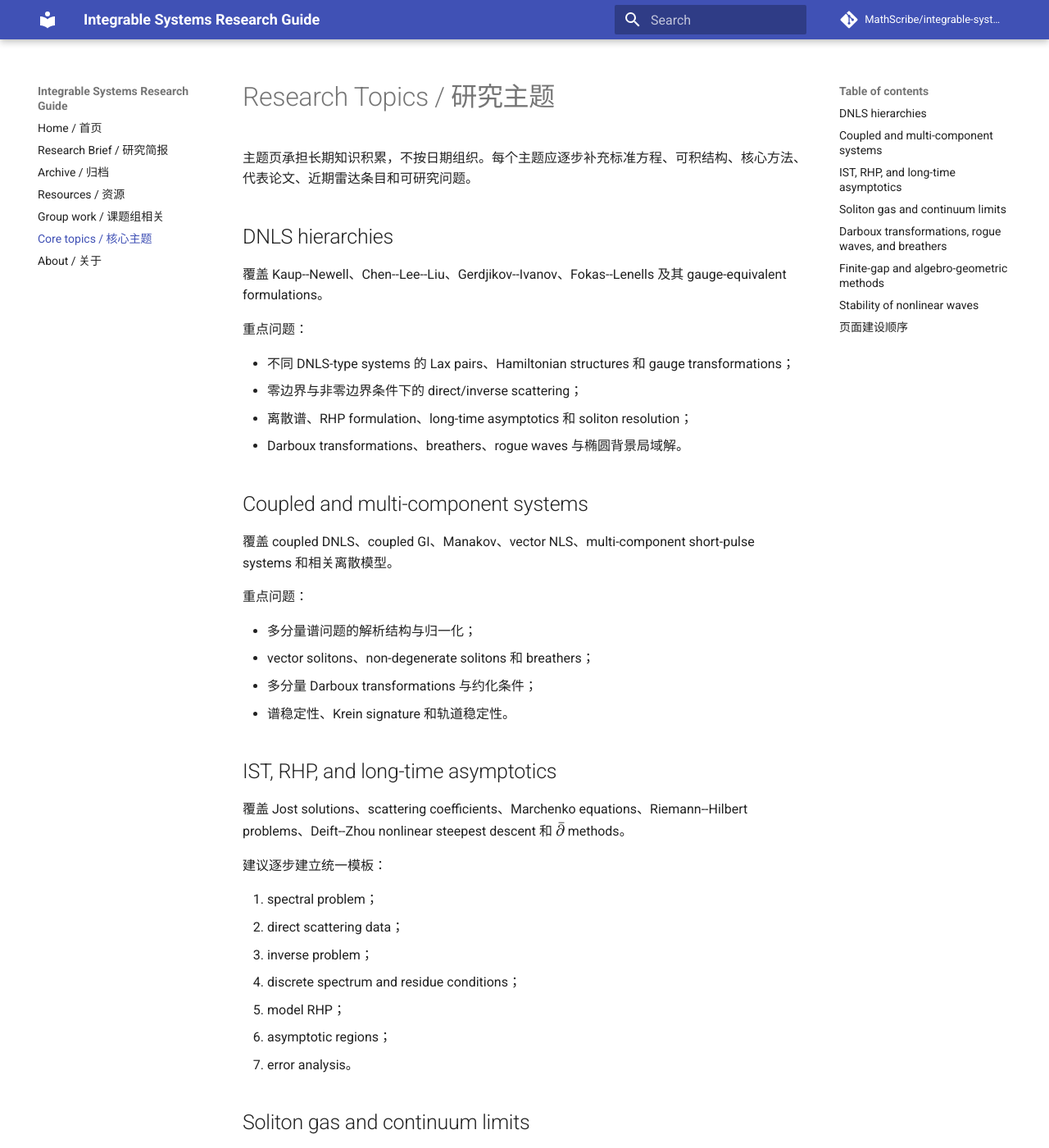
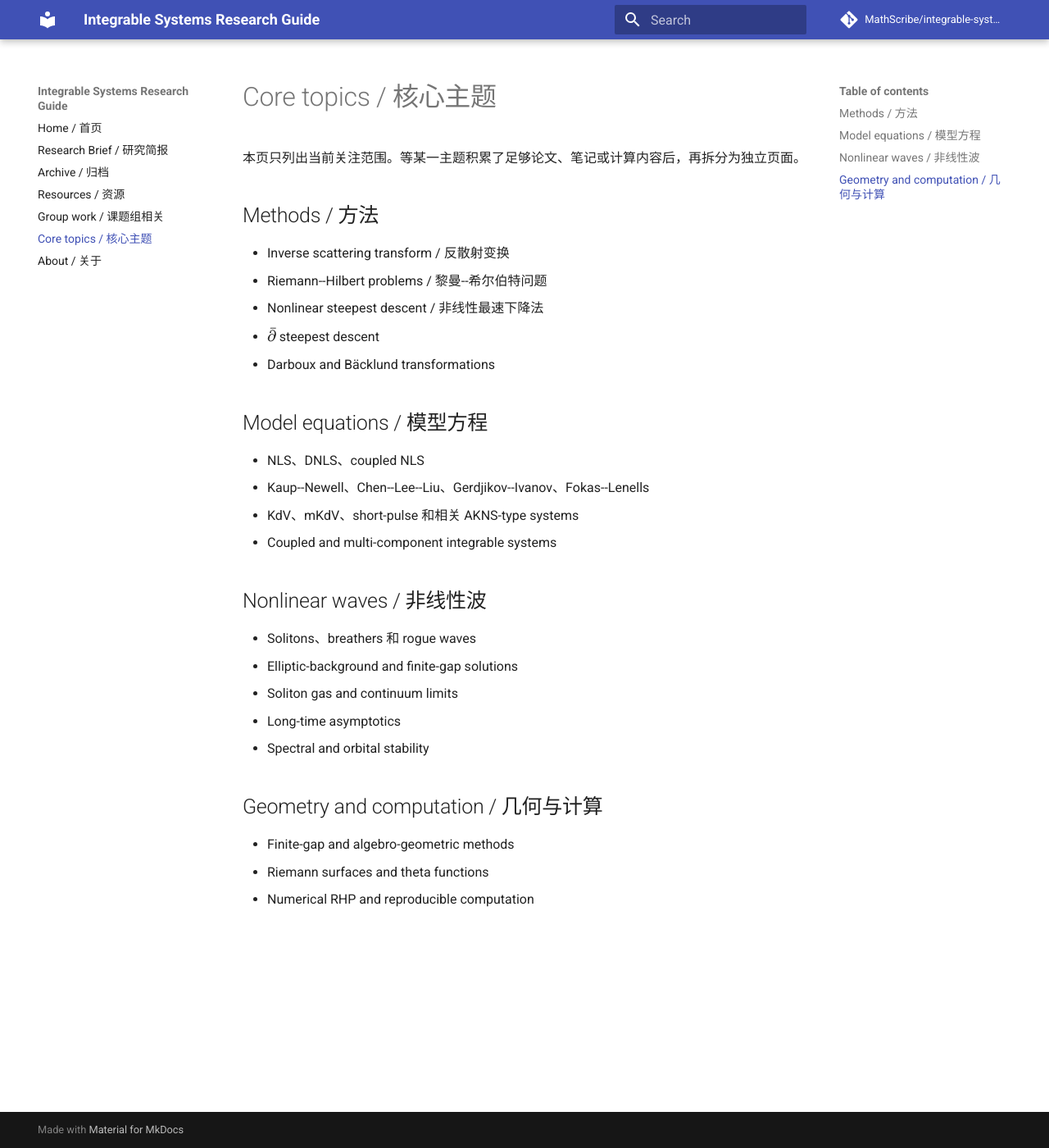
Before and after one commit to MathScribe/integrable-systems-guide, an MkDocs documentation site: the page built from docs/topics.md, in a window 1280 px wide and 1400 px high. Shown: the whole window at 82% size. Built offline with MkDocs 1.6.1 and Material for MkDocs 9.7.7, drawn with Linux system fonts in a browser that asks for light colours; comment, search, counter and statistics services are not loaded; some of the changed text lies outside the part shown.

Commit message:
Keep the topics page concise until content grows

```diff
--- a/docs/topics.md
+++ b/docs/topics.md
@@ -1,82 +1,32 @@
-# Research Topics / 研究主题
+# Core topics / 核心主题
 
-主题页承担长期知识积累，不按日期组织。每个主题应逐步补充标准方程、可积结构、核心方法、代表论文、近期雷达条目和可研究问题。
+本页只列出当前关注范围。等某一主题积累了足够论文、笔记或计算内容后，再拆分为独立页面。
 
-## DNLS hierarchies
+## Methods / 方法
 
-覆盖 Kaup--Newell、Chen--Lee--Liu、Gerdjikov--Ivanov、Fokas--Lenells 及其 gauge-equivalent formulations。
+- Inverse scattering transform / 反散射变换
+- Riemann--Hilbert problems / 黎曼--希尔伯特问题
+- Nonlinear steepest descent / 非线性最速下降法
+- $\bar\partial$ steepest descent
+- Darboux and Bäcklund transformations
 
-重点问题：
+## Model equations / 模型方程
 
-- 不同 DNLS-type systems 的 Lax pairs、Hamiltonian structures 和 gauge transformations；
-- 零边界与非零边界条件下的 direct/inverse scattering；
-- 离散谱、RHP formulation、long-time asymptotics 和 soliton resolution；
-- Darboux transformations、breathers、rogue waves 与椭圆背景局域解。
+- NLS、DNLS、coupled NLS
+- Kaup--Newell、Chen--Lee--Liu、Gerdjikov--Ivanov、Fokas--Lenells
+- KdV、mKdV、short-pulse 和相关 AKNS-type systems
+- Coupled and multi-component integrable systems
 
-## Coupled and multi-component systems
+## Nonlinear waves / 非线性波
 
-覆盖 coupled DNLS、coupled GI、Manakov、vector NLS、multi-component short-pulse systems 和相关离散模型。
+- Solitons、breathers 和 rogue waves
+- Elliptic-background and finite-gap solutions
+- Soliton gas and continuum limits
+- Long-time asymptotics
+- Spectral and orbital stability
 
-重点问题：
+## Geometry and computation / 几何与计算
 
-- 多分量谱问题的解析结构与归一化；
-- vector solitons、non-degenerate solitons 和 breathers；
-- 多分量 Darboux transformations 与约化条件；
-- 谱稳定性、Krein signature 和轨道稳定性。
-
-## IST, RHP, and long-time asymptotics
-
-覆盖 Jost solutions、scattering coefficients、Marchenko equations、Riemann--Hilbert problems、Deift--Zhou nonlinear steepest descent 和 $\bar\partial$ methods。
-
-建议逐步建立统一模板：
-
-1. spectral problem；
-2. direct scattering data；
-3. inverse problem；
-4. discrete spectrum and residue conditions；
-5. model RHP；
-6. asymptotic regions；
-7. error analysis。
-
-## Soliton gas and continuum limits
-
-关注 large-$N$ soliton ensembles、meromorphic RHP continuum limits、kinetic descriptions、theta-function asymptotics 和统计/调制结构。
-
-优先方向包括 DNLS soliton gas、非零背景问题及 coupled systems 的可能推广。
-
-## Darboux transformations, rogue waves, and breathers
-
-关注 elementary and $N$-fold Darboux transformations、degenerate limits、determinant formulae、elliptic backgrounds、asymptotic decomposition 和几何结构。
-
-条目不应只记录显式公式，还应追踪：
-
-- seed solution 与谱参数选择；
-- reduction constraints；
-- regularity and singularity conditions；
-- large-parameter or large-distance asymptotics；
-- 与谱数据和稳定性的联系。
-
-## Finite-gap and algebro-geometric methods
-
-覆盖 hyperelliptic curves、Baker--Akhiezer functions、Abel maps、theta functions、reality conditions、divisor dynamics 和退化极限。
-
-应与 elliptic-background localized waves、Whitham modulation、finite-gap amplitude bounds 和 rogue-wave limits 建立交叉链接。
-
-## Stability of nonlinear waves
-
-覆盖 spectral stability、orbital stability、Lyapunov functionals、Krein signature、squared eigenfunctions 和 integrable constraints。
-
-特别关注 coupled NLS breathers、vector solitons、periodic/finite-gap backgrounds 及显式波的稳定性机制。
-
-## 页面建设顺序
-
-优先扩充：
-
-1. DNLS hierarchies；
-2. coupled and multi-component systems；
-3. IST/RHP and long-time asymptotics；
-4. Darboux / rogue waves / breathers；
-5. finite-gap methods；
-6. stability。
-
-每个主题积累到足够材料后，再拆分为独立子页面。
+- Finite-gap and algebro-geometric methods
+- Riemann surfaces and theta functions
+- Numerical RHP and reproducible computation
```
